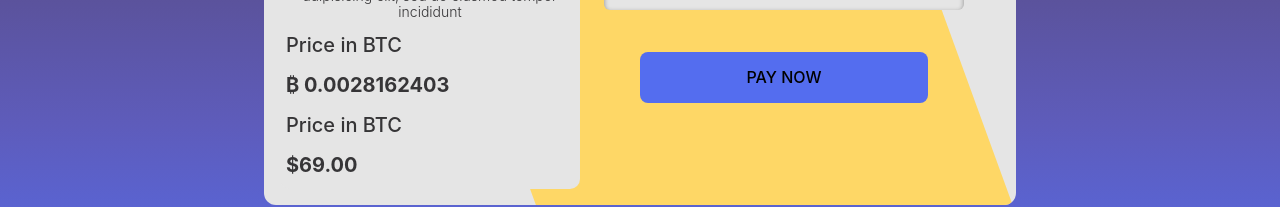
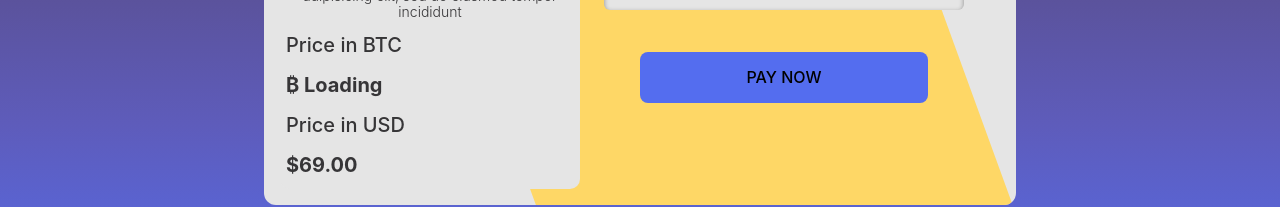
Before and after one commit to Ogurazek/PasarelaDePago, a React (Vite) app: page / in a window 1280 px wide. Shown: the part 475-682 px from the top of the page. Built offline with nearby package versions, Linux system fonts and the light colour scheme; no server answers.

Commit message:
Actualización del Bitcoin Terminada

```diff
--- a/src/Components/Form/form.tsx
+++ b/src/Components/Form/form.tsx
@@ -1,7 +1,9 @@
 import styles from "./form.module.css"
 
 
+
 export default function Forms() {
+
     return (
         <>
             <article className={styles.containerForm}>
--- a/src/Components/home/home.tsx
+++ b/src/Components/home/home.tsx
@@ -1,7 +1,11 @@
 import styles from "./home.module.css"
 import Forms from "../Form/form"
+import bitcoinUpdate from "../../Hook/BitcoinUpdate"
 
 export default function Home() {
+    //Traigo el valor del Bitcoin en Dolares para mostrarlo
+    const { valueBitcoinInDollars } = bitcoinUpdate()
+
     return (
         <>
             <article className={styles.containerHome}>
@@ -16,9 +20,9 @@ export default function Home() {
                             <div className={styles.pClass}>
                                 <p>Price in BTC</p>
                             </div>
-                            <strong>₿ 0.0028162403</strong>
+                            <strong>₿ {valueBitcoinInDollars > 0 ? valueBitcoinInDollars : "Loading"}</strong>
                             <div className={styles.pClass}>
-                                <p>Price in BTC</p>
+                                <p>Price in USD</p>
                             </div>
                             <strong>$69.00</strong>
                         </section>
--- /dev/null
+++ b/src/Hook/BitcoinUpdate.tsx
@@ -0,0 +1,38 @@
+import { useEffect, useState } from "react"
+
+const URL_API = "https://api.blockchain.com/v3/exchange/tickers/BTC-USD"
+const valueInDollars = 69;
+
+
+export default function bitcoinUpdate() {
+    const [valueBitcoinInDollars, setValueBitcoinInDollars] = useState(0)
+
+    async function fetchBitcoinData() {
+        try {
+
+            const res = await fetch(URL_API)
+            if (!res.ok) {
+                throw new Error(`HTTP error! Status: ${res.status}`);
+            }
+            const data = await res.json()
+            const valueBitcoinNow = data.last_trade_price
+            setValueBitcoinInDollars(Number((valueInDollars / valueBitcoinNow).toFixed(8)));
+
+        } catch (error: any) {
+            console.error("Error fetching bitcoin update:", error.message);
+        }
+
+    }
+
+    useEffect(() => {
+
+        const intervalID = setInterval(() => {
+            fetchBitcoinData()
+        }, 5000)
+        return () => clearInterval(intervalID);
+
+    }, [])
+
+
+    return { valueBitcoinInDollars }
+}
```
